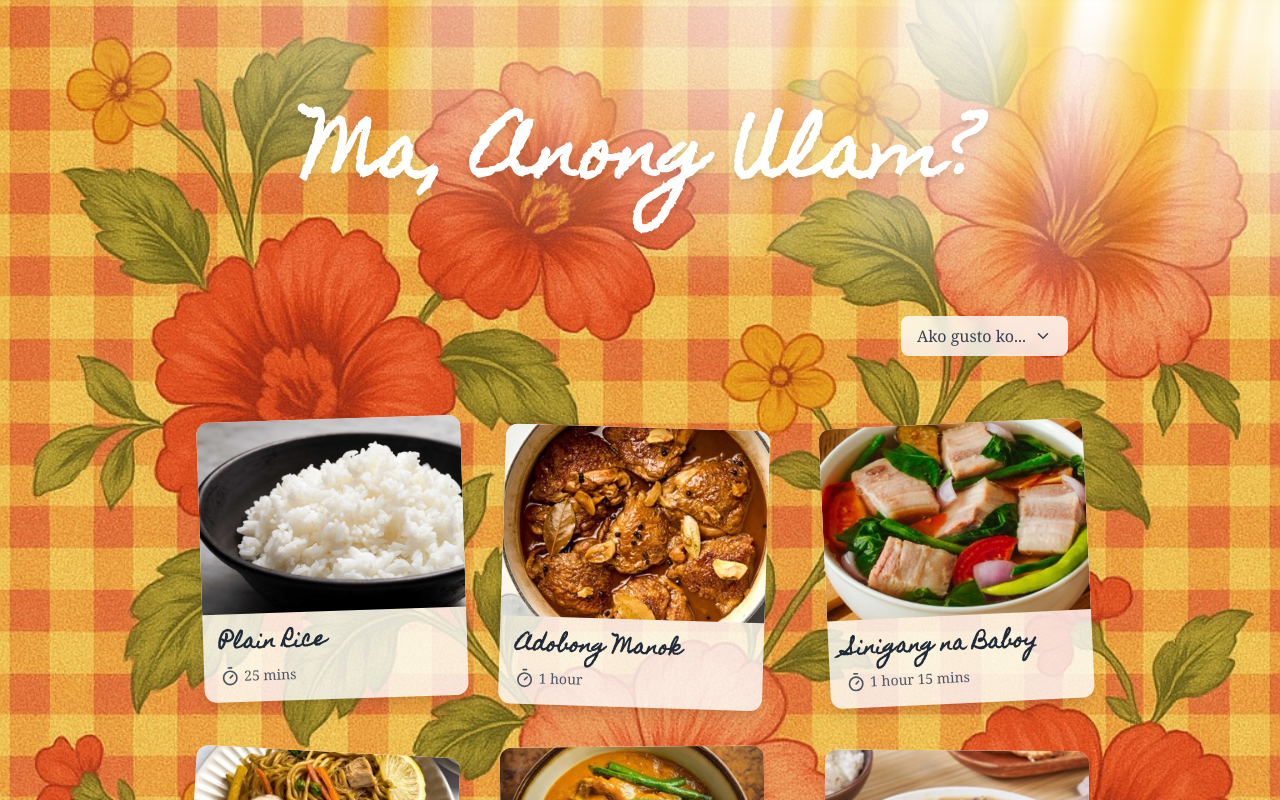
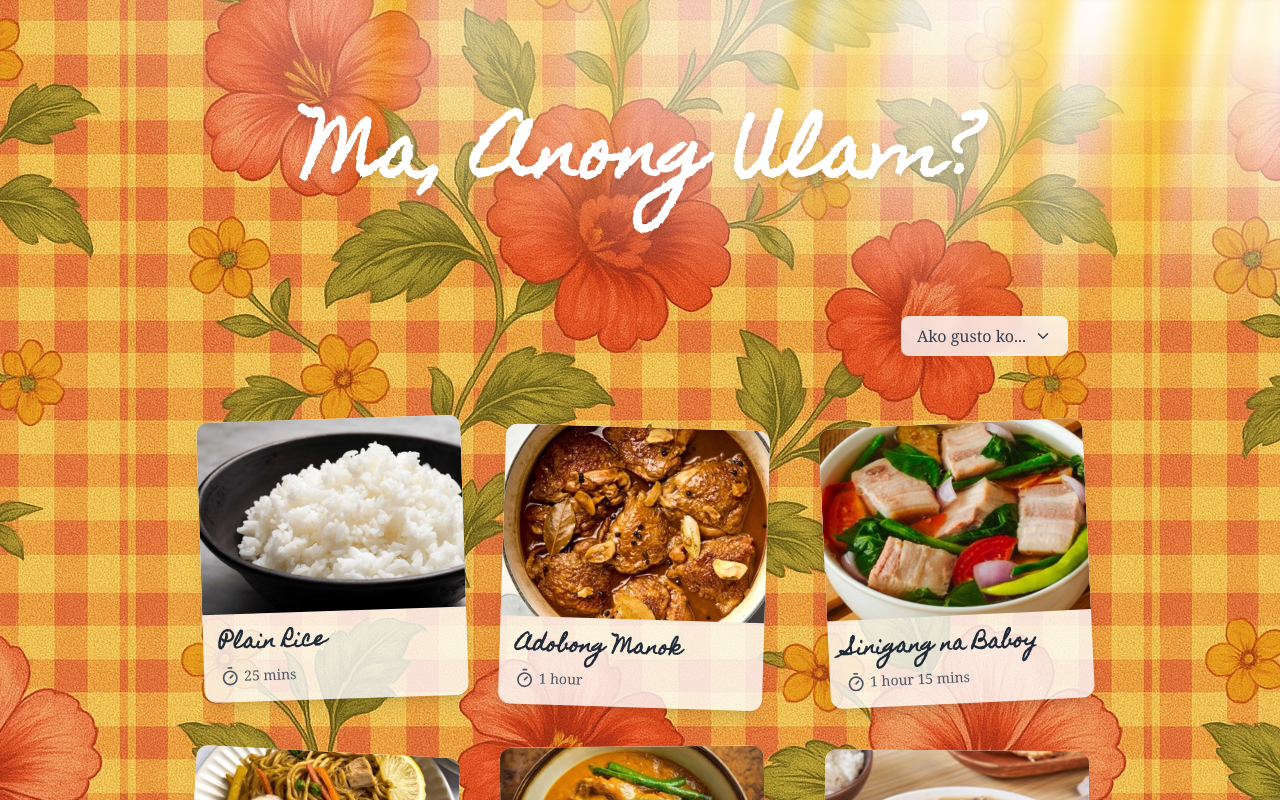
Before and after one commit to montyreon/nextjs_sandbox, a Next.js app: page / in a window 1280 px wide. Shown: the top 800 px of the page. Built offline with nearby package versions, Linux system fonts and the light colour scheme.

Commit message:
style: wallpaper setting

```diff
--- a/app/globals.css
+++ b/app/globals.css
@@ -19,9 +19,7 @@ body {
   background: var(--background);
   background-image: url('/wallpaper.jpg');
   background-position: center;
-  background-repeat: no-repeat;
-  background-attachment: fixed;
-  background-size: cover;
+
   font-family: Arial, Helvetica, sans-serif;
 }
 
```
